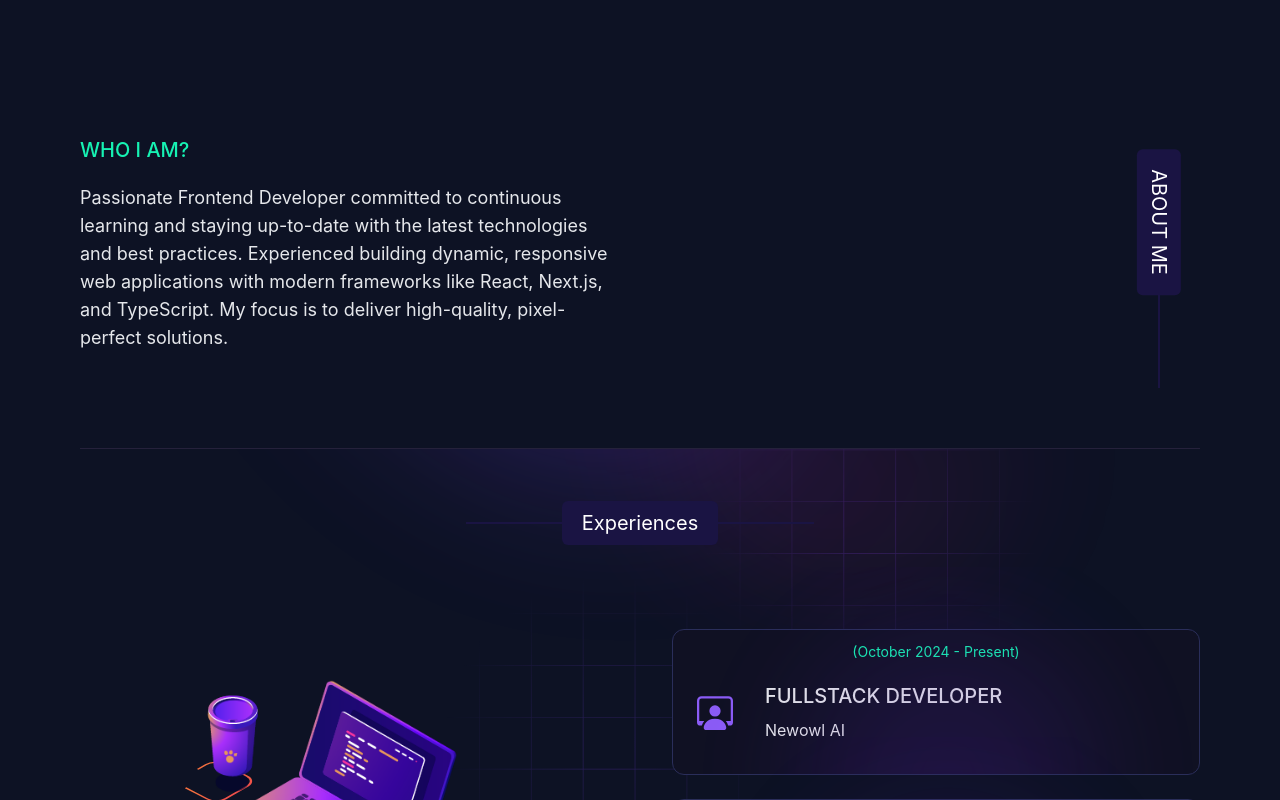
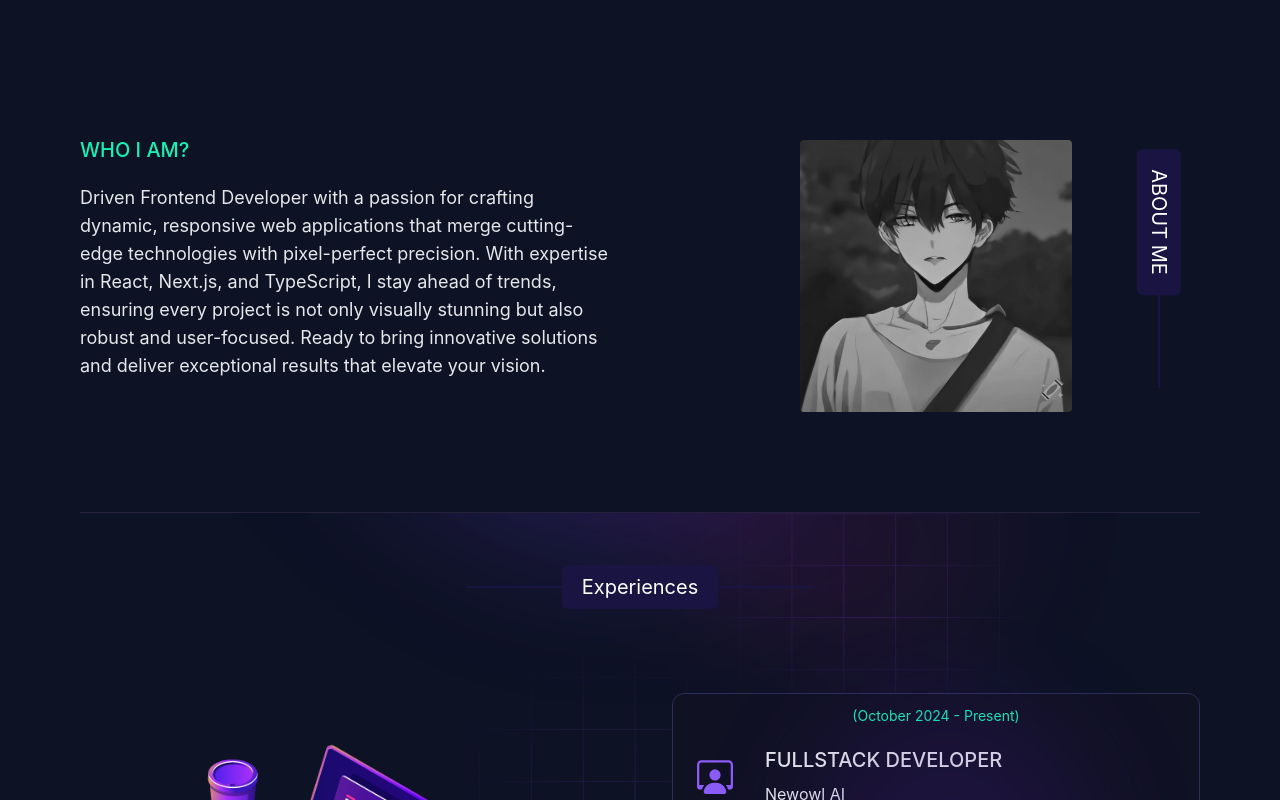
Before and after one commit to Bhogesh02/Mr_Bhogesh_Portfolio, a React (Create React App) app: page / in a window 1280 px wide. Shown: the part 640-1440 px from the top of the page. Built offline with nearby package versions, Linux system fonts and the light colour scheme.

Commit message:
image and form popup

```diff
--- a/src/components/About.jsx
+++ b/src/components/About.jsx
@@ -1,6 +1,7 @@
 // @flow strict
 
 import { personalData } from "../utils/data/personal-data";
+import profileImage from "../Images/profile 2.webp";
 
 function AboutSection() {
   return (
@@ -21,13 +22,16 @@ function AboutSection() {
           </p>
         </div>
         <div className="flex justify-center order-1 lg:order-2">
-          {/* <img
-            src={personalData.profile}
-            width={280}
-            height={280}
-            alt="Tusha"
-            className="rounded-lg transition-all duration-1000 grayscale hover:grayscale-0 hover:scale-110 cursor-pointer"
-          /> */}
+        <img
+  src={profileImage}
+  width={280}
+  height={280}
+  alt="bhogesh"
+  className="rounded-lg transition-all duration-1000 grayscale hover:grayscale-0 hover:scale-110 cursor-pointer
+  hover:border-4 hover:border-transparent hover:bg-gradient-to-r from-indigo-500 via-purple-500 to-pink-500 p-1"
+/>
+
+
         </div>
       </div>
     </div>
--- a/src/components/ContactForm.jsx
+++ b/src/components/ContactForm.jsx
@@ -44,7 +44,8 @@ const ContactForm = () => {
   };
 
   return (
-    <form onSubmit={handleSubmit} className="p-6 rounded-md shadow-md">
+    <form onSubmit={handleSubmit} className="  duration-1000   hover:scale-110
+     ">
       <h2 className="text-2xl text-white mb-4">Contact Me</h2>
       <div className="flex flex-col mb-4">
         <label className="text-white mb-2">Name</label>
@@ -75,7 +76,11 @@ const ContactForm = () => {
           required
         />
       </div>
-      <button type="submit" className="bg-[#27a42d] text-white p-2 rounded-md">
+      <button
+        type="submit"
+        className="rounded-lg transition-all duration-1000 hover:grayscale-0 hover:scale-110 cursor-pointer
+        hover:border-4 hover:border-transparent hover:bg-gradient-to-r from-indigo-500 via-purple-500 to-pink-500 p-2 text-white bg-[#27a42d]"
+      >
         Send Message
       </button>
     </form>
--- a/src/components/Footer.jsx
+++ b/src/components/Footer.jsx
@@ -12,7 +12,7 @@ function Footer() {
         </div>
         <div className="flex flex-col md:flex-row items-center justify-between">
           <p className="text-sm">
-            © Developer Portfolio by <a target="_blank" href="www.linkedin.com/in/bhogesh" className="text-[#16f2b3]">Bhogesh</a>
+            © "Crafted with passion by <a target="_blank" href="www.linkedin.com/in/bhogesh" className="text-[#16f2b3]">Bhogesh@1002</a> | Developer Portfolio"
           </p>
           <div className="flex items-center gap-5">
             <a
--- a/src/utils/data/personal-data.js
+++ b/src/utils/data/personal-data.js
@@ -1,8 +1,8 @@
 export const personalData = {
   name: "TAMMINANA BHOGESH",
-  profile: '/favicon.ico',
+  profile: './profile.webp',
   designation: "Fullstack Developer",
-  description: "Passionate Frontend Developer committed to continuous learning and staying up-to-date with the latest technologies and best practices. Experienced building dynamic, responsive web applications with modern frameworks like React, Next.js, and TypeScript. My focus is to deliver high-quality, pixel-perfect solutions.",
+  description: "Driven Frontend Developer with a passion for crafting dynamic, responsive web applications that merge cutting-edge technologies with pixel-perfect precision. With expertise in React, Next.js, and TypeScript, I stay ahead of trends, ensuring every project is not only visually stunning but also robust and user-focused. Ready to bring innovative solutions and deliver exceptional results that elevate your vision.",
   email: 'tamminanabhogesh@gmail.com',
   phone: '9704635156',
   address: 'Hyderabadh ',
```
Also changed, not shown: src/Images/profile 2.webp (added).
